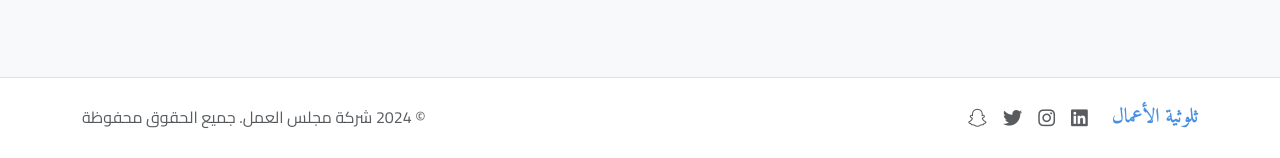
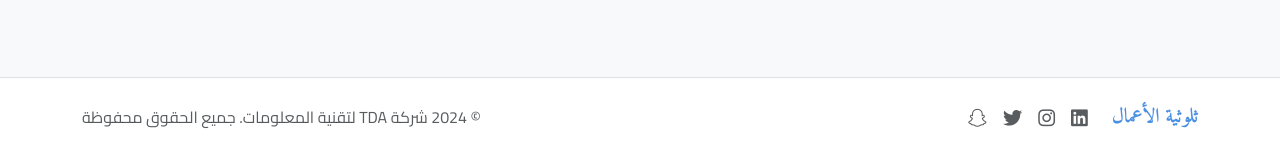
Before and after one commit to ahmedfayezzz/event-planner, a Flask app: a page that uses templates/base.html in a window 1280 px wide. Shown: the part 730-888 px from the top of the page. Run offline with Flask 3, Linux system fonts and the light colour scheme; some libraries are stand-ins or nearby versions.

Commit message:
Update copyright information to reflect current company ownership
Modify the copyright notice in the base template from "شركة مجلس العمل" to "شركة TDA لتقنية المعلومات".

Replit-Commit-Author: Agent
Replit-Commit-Session-Id: d45773af-adf2-455d-8ed6-74bc63a51c26
Replit-Commit-Checkpoint-Type: full_checkpoint
Replit-Commit-Screenshot-Url: https://storage.googleapis.com/screenshot-production-us-central1/bc0b2a7c-9090-4e19-b3a6-cd174a02c303/d45773af-adf2-455d-8ed6-74bc63a51c26/YH4mkgN

```diff
--- a/templates/base.html
+++ b/templates/base.html
@@ -137,7 +137,7 @@
                     </div>
                 </div>
                 <div class="col-md-6 text-md-end mt-3 mt-md-0">
-                    <p class="mb-0 text-muted">&copy; 2024 شركة مجلس العمل. جميع الحقوق محفوظة</p>
+                    <p class="mb-0 text-muted">&copy; 2024 شركة TDA لتقنية المعلومات. جميع الحقوق محفوظة</p>
                 </div>
             </div>
         </div>
```
